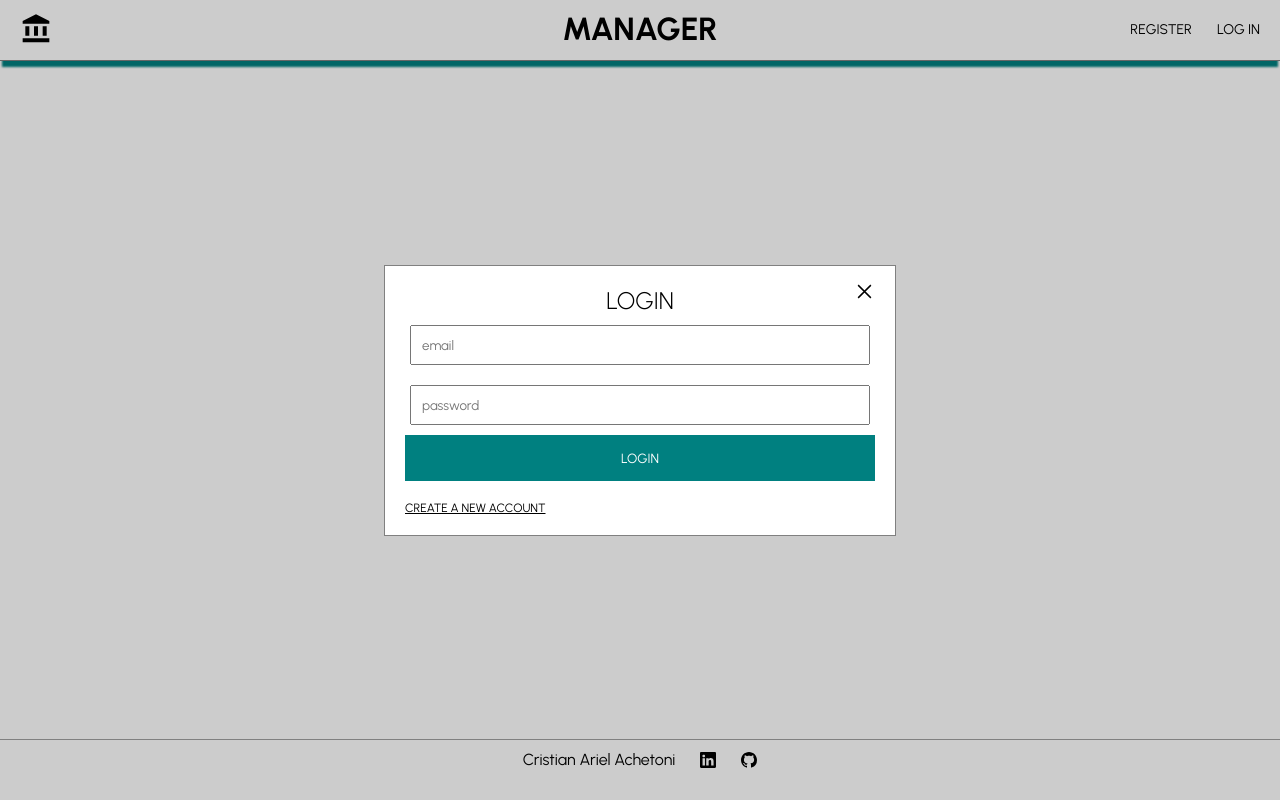
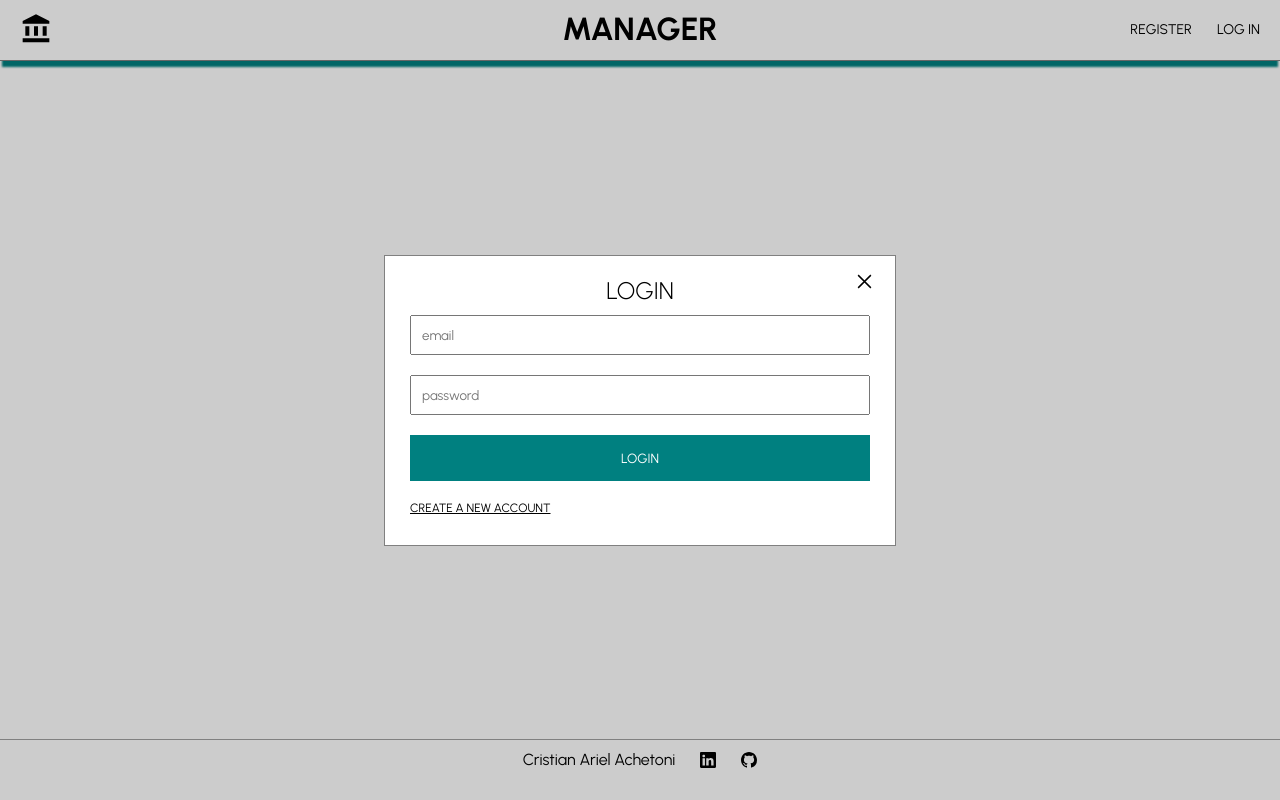
Before and after one commit to crisar0790/CHALLENGE-FULL-STACK, a React (Create React App) app in the folder client/: page / in a window 1280 px wide. Both pictures are taken after a click on the element "LOG IN". Built offline with nearby package versions, Linux system fonts and the light colour scheme.

Commit message:
cambios de estilos en Login

```diff
--- a/client/src/components/Login.jsx
+++ b/client/src/components/Login.jsx
@@ -56,7 +56,8 @@ const Input = styled.input`
 `;
 
 const Button = styled.button`
-    width: 100%;
+    min-width: 40%;
+    margin: 10px 5px;
     border: none;
     padding: 15px 20px;
     background-color: teal;
@@ -65,7 +66,7 @@ const Button = styled.button`
 `;
 
 const Link = styled.a`
-    margin-top: 20px;
+    margin: 10px 5px;
     font-size: 12px;
     text-decoration: underline;
     cursor: pointer;
```
